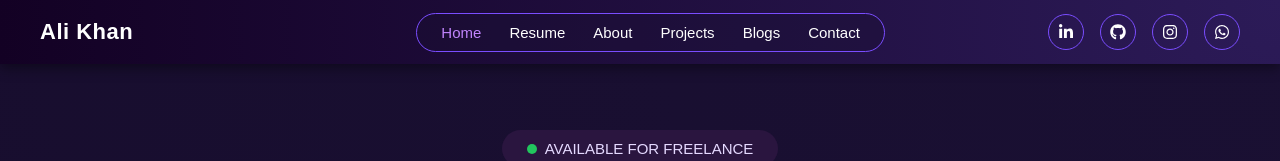
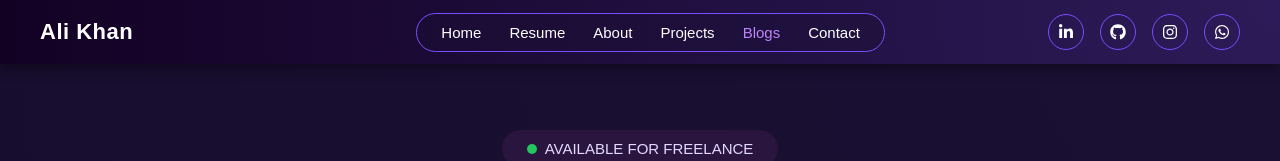
Before and after one commit to alikhanglobedev777/react-portfolio, a React (Vite) app: page /blogs in a window 1280 px wide. Shown: the top 161 px of the page. Built offline with nearby package versions, Linux system fonts and the light colour scheme.

Commit message:
Active class

```diff
--- a/src/components/Navbar.jsx
+++ b/src/components/Navbar.jsx
@@ -15,61 +15,77 @@ function Navbar({ activeSection = "home" }) {
 
   const handleNavClick = (e, path, sectionId) => {
     e.preventDefault();
-    setMenuOpen(false); // close mobile menu after click
+    setMenuOpen(false);
 
-    // Navigate to the path
     navigate(path);
 
-    // Scroll to section ID if provided (with a small delay for DOM to update)
+    // Scroll only if section exists (mainly for home page)
     if (sectionId) {
       setTimeout(() => {
         const nav = document.querySelector(".navbar");
         const navHeight = nav ? nav.offsetHeight : 70;
         const el = document.getElementById(sectionId);
+
         if (el) {
           const top =
-            el.getBoundingClientRect().top + window.pageYOffset - navHeight - 8;
+            el.getBoundingClientRect().top +
+            window.pageYOffset -
+            navHeight -
+            8;
+
           window.scrollTo({ top, behavior: "smooth" });
         }
       }, 60);
     }
   };
 
-  // Determine active link based on current active section (from IntersectionObserver)
-  const getActiveLinkClass = (sectionId) => {
-    return sectionId === activeSection ? "nav-link active" : "nav-link";
-  };
+  // ✅ Updated active link logic (route + section support)
+const getActiveLinkClass = (sectionId, path) => {
+  // If not on home page, use pathname to decide active link
+  if (location.pathname !== "/") {
+    return location.pathname === path ? "nav-link active" : "nav-link";
+  }
+  // On home page, use activeSection (scroll-based)
+  return sectionId === activeSection ? "nav-link active" : "nav-link";
+};
 
   return (
     <nav className="navbar">
-      {/* Left Brand */}
+      {/* Brand */}
       <div className="navbar-brand">Ali Khan</div>
 
-      {/* Hamburger Menu */}
+      {/* Hamburger */}
       <div
         className={`hamburger ${menuOpen ? "active" : ""}`}
         onClick={() => setMenuOpen(!menuOpen)}
         aria-label="Toggle menu"
         role="button"
         tabIndex={0}
-        onKeyDown={(e) => { if (e.key === "Enter") setMenuOpen(!menuOpen); }}
+        onKeyDown={(e) => {
+          if (e.key === "Enter") setMenuOpen(!menuOpen);
+        }}
       >
         <span></span>
         <span></span>
         <span></span>
       </div>
 
-      {/* Center Links (desktop) */}
+      {/* Nav Links */}
       <ul className={`nav-links ${menuOpen ? "active" : ""}`}>
         <li>
-          <a href="#home" className={getActiveLinkClass("home")} onClick={(e) => handleNavClick(e, "/", "home")}>
+          <a
+            href="#home"
+            className={getActiveLinkClass("home", "/")}
+            onClick={(e) => handleNavClick(e, "/", "home")}
+          >
             Home
           </a>
         </li>
-          <li>
+
+        <li>
           <a
             href="#resume"
-            className={getActiveLinkClass("resume")}
+            className={getActiveLinkClass("resume", "/resume")}
             onClick={(e) => handleNavClick(e, "/resume", "resume")}
           >
             Resume
@@ -77,7 +93,11 @@ function Navbar({ activeSection = "home" }) {
         </li>
 
         <li>
-          <a href="#about" className={getActiveLinkClass("about")} onClick={(e) => handleNavClick(e, "/about", "about")}>
+          <a
+            href="#about"
+            className={getActiveLinkClass("about", "/about")}
+            onClick={(e) => handleNavClick(e, "/about", "about")}
+          >
             About
           </a>
         </li>
@@ -85,7 +105,7 @@ function Navbar({ activeSection = "home" }) {
         <li>
           <a
             href="#projects"
-            className={getActiveLinkClass("projects")}
+            className={getActiveLinkClass("projects", "/projects")}
             onClick={(e) => handleNavClick(e, "/projects", "projects")}
           >
             Projects
@@ -93,7 +113,11 @@ function Navbar({ activeSection = "home" }) {
         </li>
 
         <li>
-          <a href="#blogs" className={getActiveLinkClass("blogs")} onClick={(e) => handleNavClick(e, "/blogs", "blogs")}>
+          <a
+            href="#blogs"
+            className={getActiveLinkClass("blogs", "/blogs")}
+            onClick={(e) => handleNavClick(e, "/blogs", "blogs")}
+          >
             Blogs
           </a>
         </li>
@@ -101,27 +125,49 @@ function Navbar({ activeSection = "home" }) {
         <li>
           <a
             href="#contact"
-            className={getActiveLinkClass("contact")}
+            className={getActiveLinkClass("contact", "/contact")}
             onClick={(e) => handleNavClick(e, "/contact", "contact")}
           >
             Contact
           </a>
         </li>
-
       </ul>
 
-      {/* Right Social Icons */}
+      {/* Social Icons */}
       <div className="social-icons">
-        <a href="https://www.linkedin.com/in/ali-khan-mern/" target="_blank" rel="noopener noreferrer" aria-label="LinkedIn">
+        <a
+          href="https://www.linkedin.com/in/ali-khan-mern/"
+          target="_blank"
+          rel="noopener noreferrer"
+          aria-label="LinkedIn"
+        >
           <FaLinkedinIn />
         </a>
-        <a href="https://github.com/alikhanglobedev777" target="_blank" rel="noopener noreferrer" aria-label="GitHub">
+
+        <a
+          href="https://github.com/alikhanglobedev777"
+          target="_blank"
+          rel="noopener noreferrer"
+          aria-label="GitHub"
+        >
           <FaGithub />
         </a>
-        <a href="https://www.instagram.com/ali.khan.295?igsh=MWpnNGU0aGk0bmliNg==" target="_blank" rel="noopener noreferrer" aria-label="Instagram">
+
+        <a
+          href="https://www.instagram.com/ali.khan.295"
+          target="_blank"
+          rel="noopener noreferrer"
+          aria-label="Instagram"
+        >
           <FaInstagram />
         </a>
-        <a href="https://wa.me/923021848264" target="_blank" rel="noopener noreferrer" aria-label="WhatsApp">
+
+        <a
+          href="https://wa.me/923021848264"
+          target="_blank"
+          rel="noopener noreferrer"
+          aria-label="WhatsApp"
+        >
           <FaWhatsapp />
         </a>
       </div>
--- a/src/pages/Home.jsx
+++ b/src/pages/Home.jsx
@@ -121,14 +121,12 @@ export default function Home() {
         <About />
       </section>
 
+      <section id="projects" className="fade-in">
+        <Projects />
+      </section>
       <section id="blogs" className="fade-in">
         <Blogs />
       </section>
-
-      <section id="projects" className="fade-in">
-        <Projects />
-      </section>
-
       <section id="contact" className="fade-in">
         <Contact />
       </section>
```
